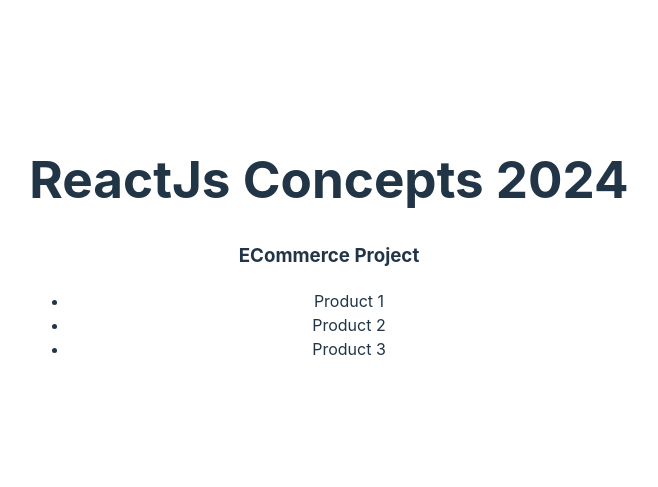
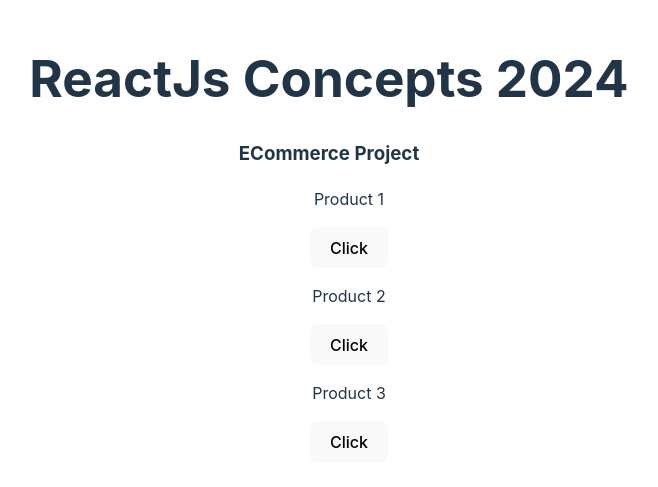
Before and after one commit to phntram/reactjs-course, a React (Vite) app in the folder 2_react_concepts/: page / in a window 1280 px wide. Shown: the part 153-640 px from the top of the page, without its empty margins (311-969 px from the left). Built offline with nearby package versions, Linux system fonts and the light colour scheme.

Commit message:
2_react_concepts: props (passing data from component to another component).

```diff
--- a/2_react_concepts/src/components/products/components/product-item.jsx
+++ b/2_react_concepts/src/components/products/components/product-item.jsx
@@ -3,10 +3,10 @@ function ButtonComponent() {
     return <button>Click</button>;
 }
 
-function ProductItem() {
+function ProductItem({ singleProductItem, key }) {
     return (
-        <div>
-            <p>Product 1</p>
+        <div key={key}>
+            <p>{singleProductItem}</p>
             <ButtonComponent />
         </div>
     );
--- a/2_react_concepts/src/components/products/index.jsx
+++ b/2_react_concepts/src/components/products/index.jsx
@@ -12,10 +12,12 @@ function ProductList(props) {
             <ul>
                 {
                     // dummyProductData.map((item, index) => <li key={index}>{item}</li>)
-                    listOfProducts.map((item, index) => <li key={index}>{item}</li>)
+                    listOfProducts.map((item, index) => (
+                        <ProductItem singleProductItem={item} key={index} />
+                    ))
                 }
             </ul>
-        </div>
+        </div >
     );
 }
 
```
